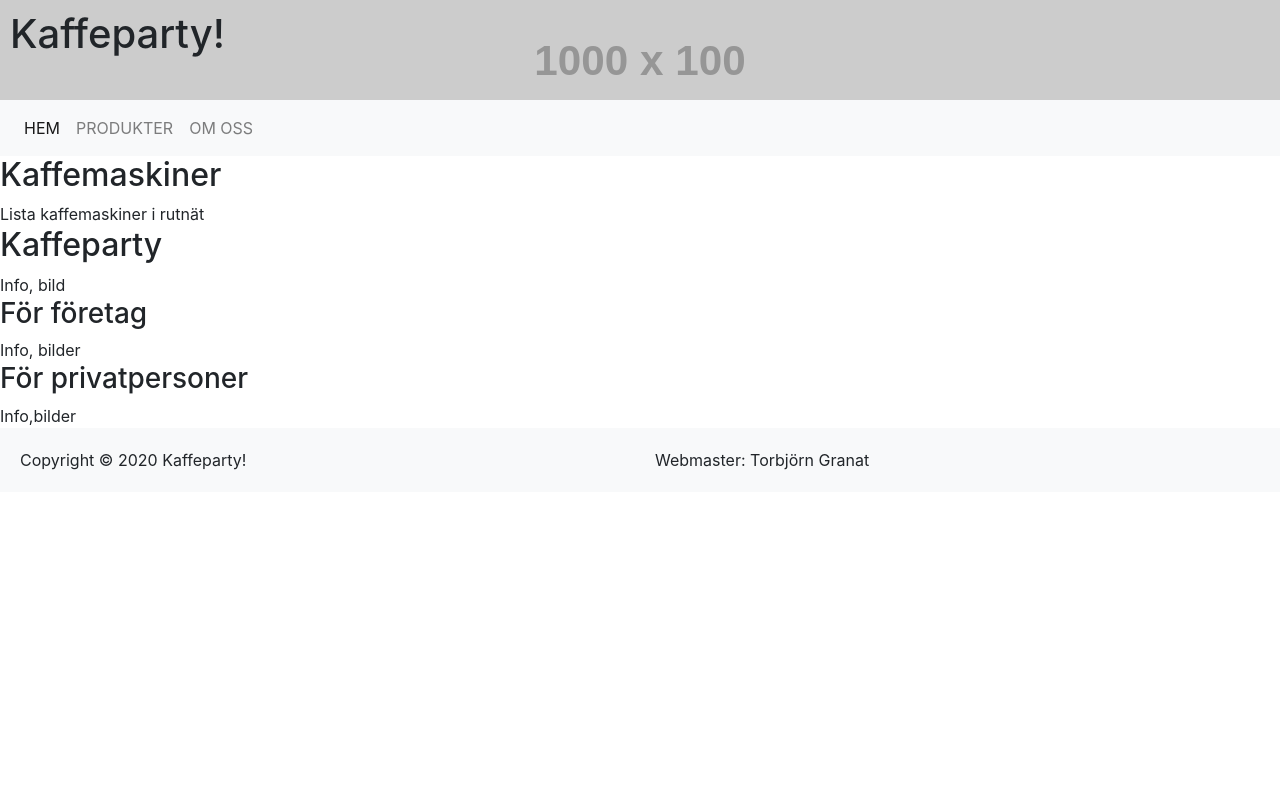
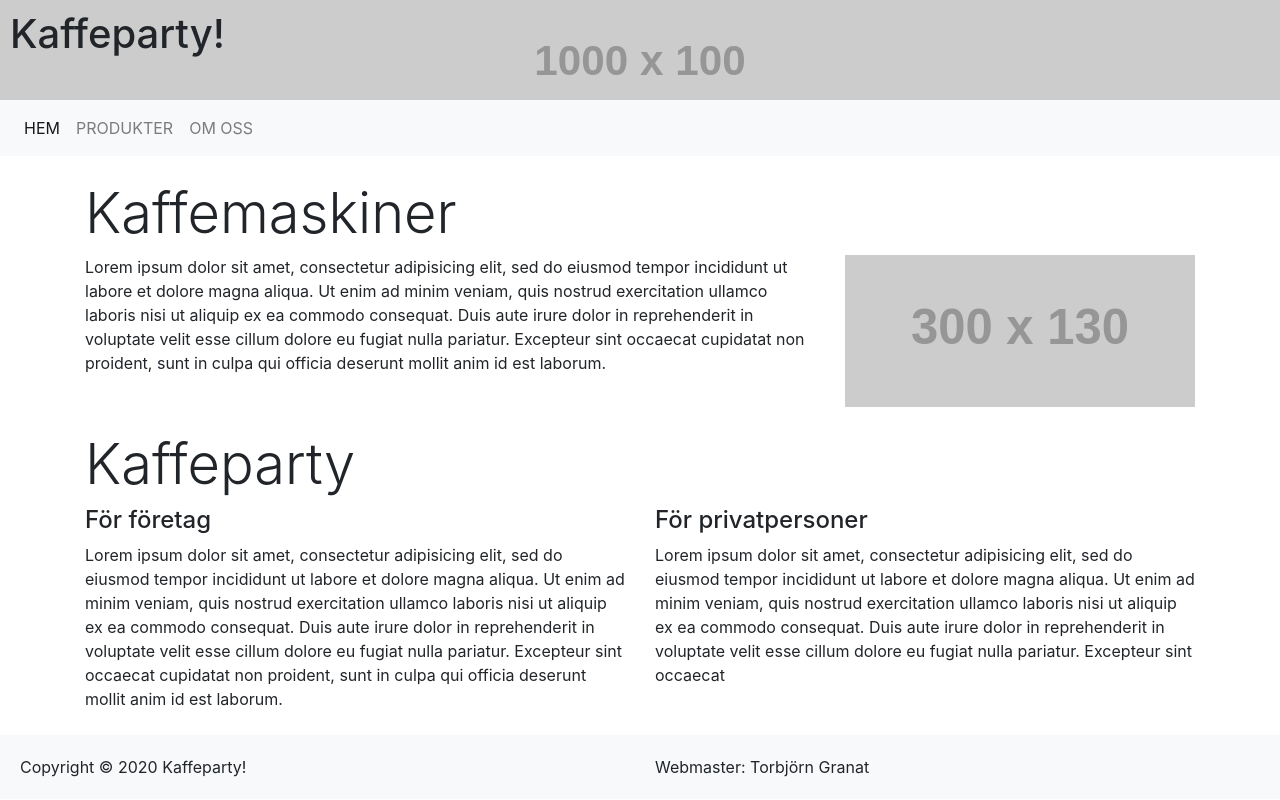
Before and after one commit to tgranat/Exercise8, a plain HTML site: page produkter.html in a window 1280 px wide. Drawn offline with nearby package versions, Linux system fonts and the light colour scheme; placeholder pictures from the web are drawn by us.

Commit message:
Headline tags. Starting with products.

```diff
--- a/produkter.html
+++ b/produkter.html
@@ -1,5 +1,6 @@
 <!doctype html>
 <html lang="en">
+
 <head>
   <!-- Required meta tags -->
   <meta charset="utf-8">
@@ -7,15 +8,15 @@
 
   <!-- Bootstrap CSS -->
   <link rel="stylesheet" href="https://stackpath.bootstrapcdn.com/bootstrap/4.5.2/css/bootstrap.min.css" integrity="sha384-JcKb8q3iqJ61gNV9KGb8thSsNjpSL0n8PARn9HuZOnIxN0hoP+VmmDGMN5t9UJ0Z" crossorigin="anonymous">
-    <link href="layout.css" rel="stylesheet"/>
+  <link href="layout.css" rel="stylesheet" />
 
   <title>Kaffeparty! Produkter</title>
 </head>
+
 <body>
   <header>
     <h1>Kaffeparty!</h1>
   </header>
-
 
   <nav class="navbar navbar-expand-lg navbar-light bg-light" id="mainNav">
 
@@ -37,17 +38,38 @@
     </div>
   </nav>
 
-      <h2>Kaffemaskiner</h2>
-      Lista kaffemaskiner i rutnät
-
-      <h2>Kaffeparty</h2>
-      Info, bild
-      <h3>För företag</h3>
-      Info, bilder
-      <h3>För privatpersoner</h3>
-      Info,bilder
-
-
+  <div class="container my-4">
+    <h3 class="display-4">Kaffemaskiner</h3>
+    <div class="row">
+      <div class="col-sm-8">
+        Lorem ipsum dolor sit amet, consectetur adipisicing elit, sed do eiusmod tempor incididunt ut labore et dolore magna aliqua.
+        Ut enim ad minim veniam, quis nostrud exercitation ullamco laboris nisi ut aliquip ex ea commodo consequat. Duis aute irure dolor
+        in reprehenderit in voluptate velit esse cillum dolore eu fugiat nulla pariatur. Excepteur sint occaecat cupidatat non proident,
+        sunt in culpa qui officia deserunt mollit anim id est laborum.
+      </div>
+      <div class="col-sm">
+        <img class="float-right" src="https://via.placeholder.com/300x130.png" alt="Vad gör vi?" style="width:100%">
+      </div>
+    </div>
+  </div>
+  <div class="container mb-4">
+    <h3 class="display-4"> Kaffeparty</h3>
+    <div class="row">
+      <div class="col-sm">
+        <h4>För företag</h4>
+        Lorem ipsum dolor sit amet, consectetur adipisicing elit, sed do eiusmod tempor incididunt ut labore et dolore magna aliqua.
+        Ut enim ad minim veniam, quis nostrud exercitation ullamco laboris nisi ut aliquip ex ea commodo consequat. Duis aute irure dolor
+        in reprehenderit in voluptate velit esse cillum dolore eu fugiat nulla pariatur. Excepteur sint occaecat cupidatat non proident,
+        sunt in culpa qui officia deserunt mollit anim id est laborum.
+      </div>
+      <div class="col-sm">
+        <h4>För privatpersoner</h4>
+        Lorem ipsum dolor sit amet, consectetur adipisicing elit, sed do eiusmod tempor incididunt ut labore et dolore magna aliqua.
+        Ut enim ad minim veniam, quis nostrud exercitation ullamco laboris nisi ut aliquip ex ea commodo consequat. Duis aute irure dolor
+        in reprehenderit in voluptate velit esse cillum dolore eu fugiat nulla pariatur. Excepteur sint occaecat
+      </div>
+    </div>
+  </div>
 
   <footer class="bg-light">
     <div class="row">
@@ -67,4 +89,5 @@
   <script src="https://cdn.jsdelivr.net/npm/popper.js@1.16.1/dist/umd/popper.min.js" integrity="sha384-9/reFTGAW83EW2RDu2S0VKaIzap3H66lZH81PoYlFhbGU+6BZp6G7niu735Sk7lN" crossorigin="anonymous"></script>
   <script src="https://stackpath.bootstrapcdn.com/bootstrap/4.5.2/js/bootstrap.min.js" integrity="sha384-B4gt1jrGC7Jh4AgTPSdUtOBvfO8shuf57BaghqFfPlYxofvL8/KUEfYiJOMMV+rV" crossorigin="anonymous"></script>
 </body>
+
 </html>
```
Also changed, not shown: index.html (+10 -10 lines). Lines whose indentation alone changed are shown as unchanged.
